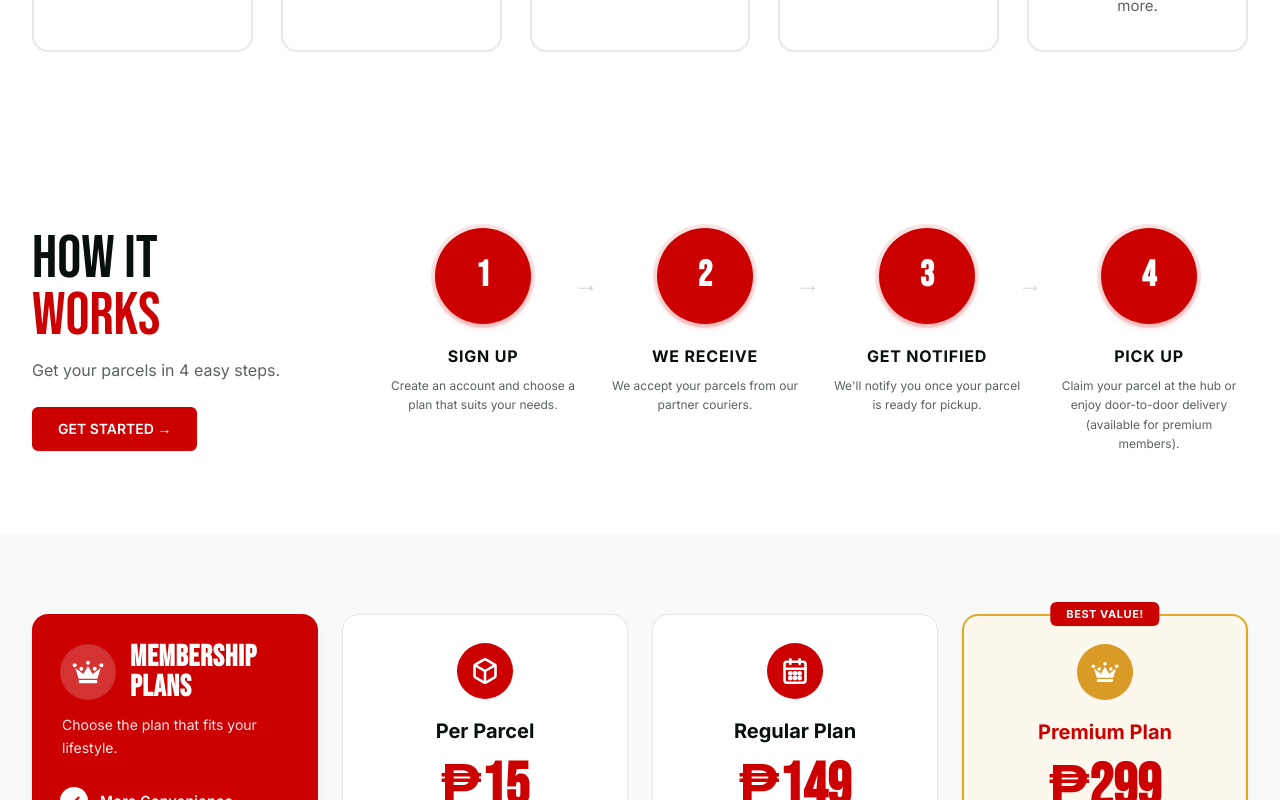
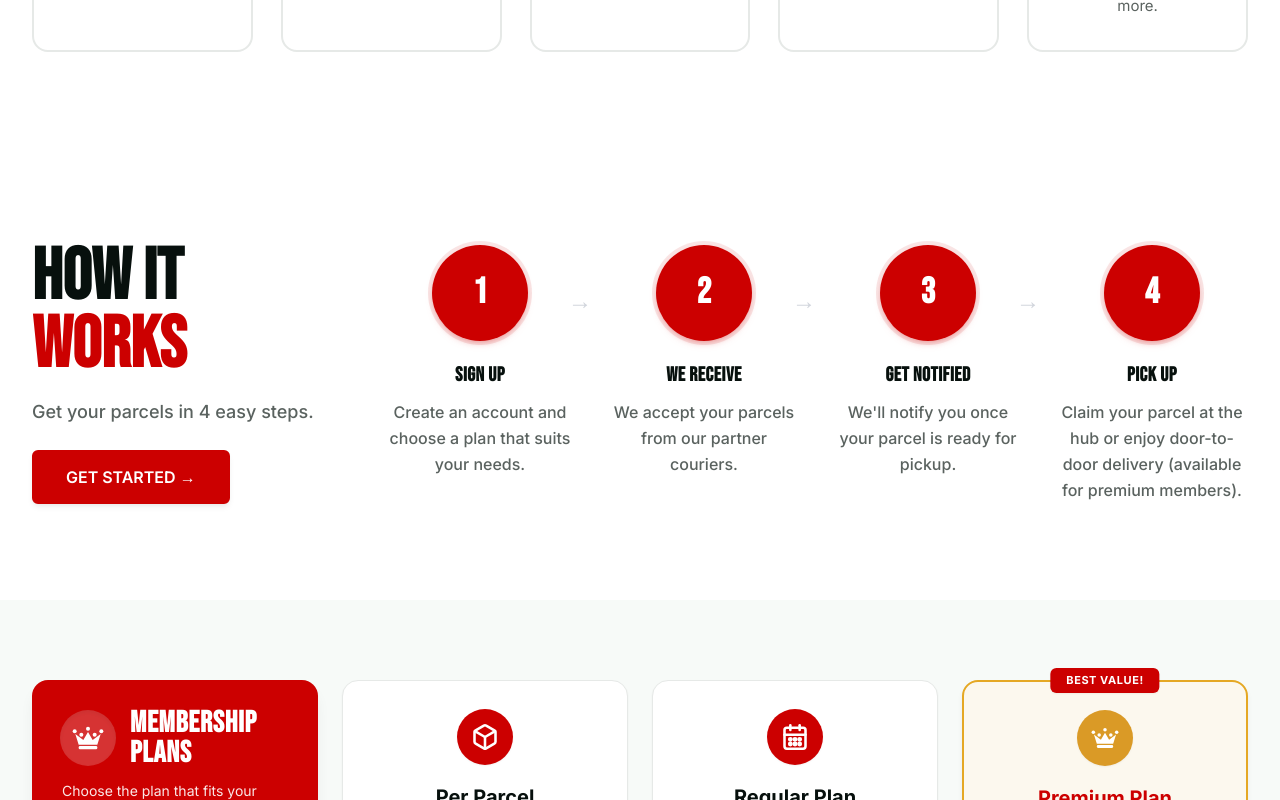
Before and after one commit to FredricksonAcorda/ck-condo-drop-hub, a Next.js app: page / in a window 1280 px wide. Shown: the part 1708-2508 px from the top of the page. Built offline with nearby package versions, Linux system fonts and the light colour scheme.

Commit message:
style: increase font sizes by +2 for title and description in How It Works section

```diff
--- a/src/app/(public)/page.tsx
+++ b/src/app/(public)/page.tsx
@@ -316,28 +316,28 @@ function HowItWorksSection() {
   ];
 
   return (
-    <section id="how-it-works" className="bg-white py-16 lg:py-20 scroll-mt-28">
+    <section id="how-it-works" className="bg-white py-16 lg:py-24 scroll-mt-28">
       <div className="max-w-[1440px] mx-auto px-4 md:px-6 lg:px-8">
         <div className="flex flex-col lg:flex-row items-center justify-between gap-10 lg:gap-12">
           {/* Left: Heading & CTA */}
           <div className="lg:w-1/4 text-center lg:text-left shrink-0">
-            <h2 className="font-[family-name:var(--font-heading)] text-4xl sm:text-5xl lg:text-6xl leading-[0.95] mb-3">
+            <h2 className="font-[family-name:var(--font-heading)] text-5xl sm:text-6xl lg:text-7xl leading-[0.95] mb-4 font-black">
               HOW IT<br />
               <span className="text-brand-red">WORKS</span>
             </h2>
-            <p className="text-brand-text-secondary text-sm sm:text-base mb-6 leading-relaxed">
+            <p className="text-brand-text-secondary text-base sm:text-lg mb-6 leading-relaxed font-medium">
               Get your parcels in 4 easy steps.
             </p>
             <Link
               href="/register"
-              className="btn btn-primary btn-md px-6 shadow-sm inline-flex items-center gap-2"
+              className="btn btn-primary btn-lg px-7 shadow-md inline-flex items-center gap-2 font-bold"
             >
               GET STARTED →
             </Link>
           </div>
 
           {/* Right: 4 Steps Horizontal Chain */}
-          <div className="lg:w-3/4 w-full grid grid-cols-1 sm:grid-cols-2 lg:grid-cols-4 gap-6 relative">
+          <div className="lg:w-3/4 w-full grid grid-cols-1 sm:grid-cols-2 lg:grid-cols-4 gap-6 sm:gap-8 relative">
             {steps.map((step, i) => (
               <div key={step.num} className="relative flex flex-col items-center text-center group">
                 {/* Connector Arrow */}
@@ -352,11 +352,11 @@ function HowItWorksSection() {
                   {step.num}
                 </div>
 
-                {/* Title & Description */}
-                <h3 className="font-bold text-sm sm:text-base uppercase tracking-wider text-brand-text mb-2">
+                {/* Title & Description (+2 sizes) */}
+                <h3 className="font-[family-name:var(--font-heading)] font-black text-lg sm:text-xl uppercase tracking-wide text-brand-text mb-2.5">
                   {step.title}
                 </h3>
-                <p className="text-xs text-brand-text-secondary leading-relaxed max-w-[190px]">
+                <p className="text-sm sm:text-base text-brand-text-secondary leading-relaxed max-w-[230px] font-medium">
                   {step.desc}
                 </p>
               </div>
```
